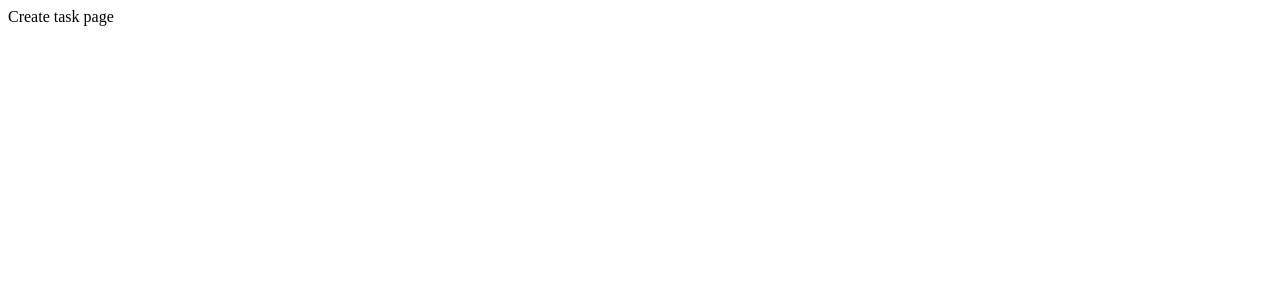
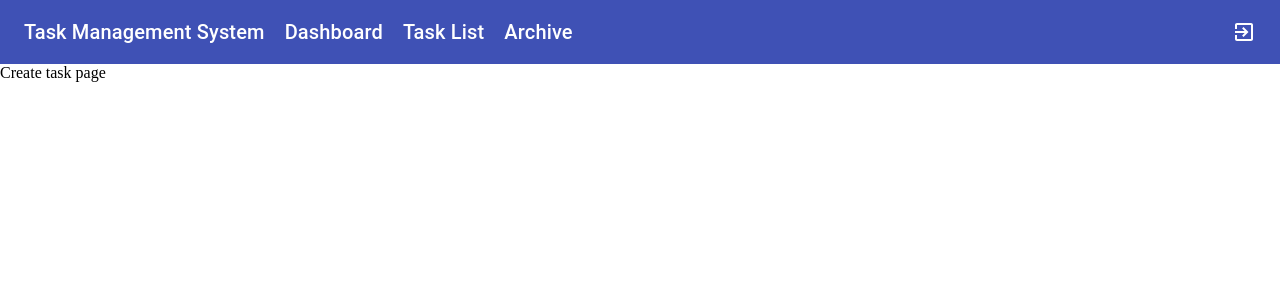
Before and after one commit to xel23/TMS-1.0, a React (Create React App) app in the folder client/: page /create_task in a window 1280 px wide. Shown: the top 300 px of the page. Built offline with nearby package versions, Linux system fonts and the light colour scheme.

Commit message:
created Header component, updated Task component

```diff
--- /dev/null
+++ b/client/src/components/Header/Header.styles.ts
@@ -0,0 +1,31 @@
+import styled from 'styled-components';
+import { createStyles, makeStyles } from '@material-ui/core';
+
+export const Container = styled.div`
+    display: flex;
+`;
+
+export const Item = styled.div`
+    margin: 0 20px 0 0;
+
+    & > a {
+        color: unset;
+        text-decoration: none;
+    }
+`;
+
+export const useAppBarStyles = makeStyles(() =>
+    createStyles({
+        root: {
+            boxShadow: 'none',
+        }
+    })
+);
+
+export const useToolbarStyles = makeStyles(() =>
+    createStyles({
+        root: {
+            justifyContent: 'space-between',
+        }
+    })
+);
--- /dev/null
+++ b/client/src/components/Header/Header.tsx
@@ -0,0 +1,43 @@
+import React from 'react';
+import { Link } from 'react-router-dom';
+import AppBar from '@material-ui/core/AppBar';
+import Toolbar from '@material-ui/core/Toolbar';
+import Typography from '@material-ui/core/Typography';
+import ExitToAppIcon from '@material-ui/icons/ExitToApp';
+
+import { Container, Item, useAppBarStyles, useToolbarStyles } from './Header.styles';
+
+const Header: React.FunctionComponent = () => {
+    const { root: appBarRoot } = useAppBarStyles();
+    const { root: toolbarRoot } = useToolbarStyles();
+
+    return (
+        <AppBar classes={{ root: appBarRoot }} position="static" color="primary">
+            <Toolbar classes={{ root: toolbarRoot }}>
+                <Container>
+                    <Typography variant="h6" component="div">
+                        <Item>Task Management System</Item>
+                    </Typography>
+                    <Typography variant="h6" component="div">
+                        <Item>
+                            <Link to="/dashboard">Dashboard</Link>
+                        </Item>
+                    </Typography>
+                    <Typography variant="h6" component="div">
+                        <Item>
+                            <Link to="/tasks">Task List</Link>
+                        </Item>
+                    </Typography>
+                    <Typography variant="h6" component="div">
+                        <Item>
+                            <Link to="/archive">Archive</Link>
+                        </Item>
+                    </Typography>
+                </Container>
+                <ExitToAppIcon />
+            </Toolbar>
+        </AppBar>
+    );
+};
+
+export default Header;
--- a/client/src/components/Task/Task.styles.ts
+++ b/client/src/components/Task/Task.styles.ts
@@ -2,6 +2,15 @@ import styled from 'styled-components';
 
 export const Wrapper = styled.div`
     margin: 20px 0;
+
+    & > a {
+        color: unset;
+        text-decoration: none;
+
+        &:hover {
+            text-decoration: underline;
+        }
+    }
 `;
 
 export const Container = styled.div`
--- a/client/src/components/Task/Task.tsx
+++ b/client/src/components/Task/Task.tsx
@@ -29,7 +29,9 @@ export interface TaskProps {
 const Task: React.FunctionComponent<TaskProps> = (props) => {
     return (
         <Wrapper>
-            <div>{props.summary}</div>
+            <Link to={`tasks/${props.id}`}>
+                <div>{props.summary}</div>
+            </Link>
             <Container>
                 <ContainerRight>
                     <Status className={props.status.toLowerCase().replace(' ', '-')}>
--- /dev/null
+++ b/client/src/pages/App/App.styles.ts
@@ -0,0 +1,5 @@
+import styled from 'styled-components';
+
+export const Wrapper = styled.div`
+    margin: -8px;
+`;
--- a/client/src/pages/App/App.tsx
+++ b/client/src/pages/App/App.tsx
@@ -1,11 +1,16 @@
 import React from 'react';
 import { BrowserRouter, Route, Switch } from 'react-router-dom';
 
+import Header from '../../components/Header/Header';
 import TasksPage from '../TasksPage/TasksPage';
+
+import { Wrapper } from './App.styles';
 
 const App: React.FunctionComponent = () => {
     return (
+        <Wrapper>
             <BrowserRouter>
+                <Header />
                 <Switch>
                     <Route path="/register">Register page</Route>
                     <Route path="/login">Login page</Route>
@@ -17,6 +22,7 @@ const App: React.FunctionComponent = () => {
                     <Route path="/archive">Archive page</Route>
                 </Switch>
             </BrowserRouter>
+        </Wrapper>
     );
 };
 
```
Lines whose indentation alone changed are shown as unchanged.
